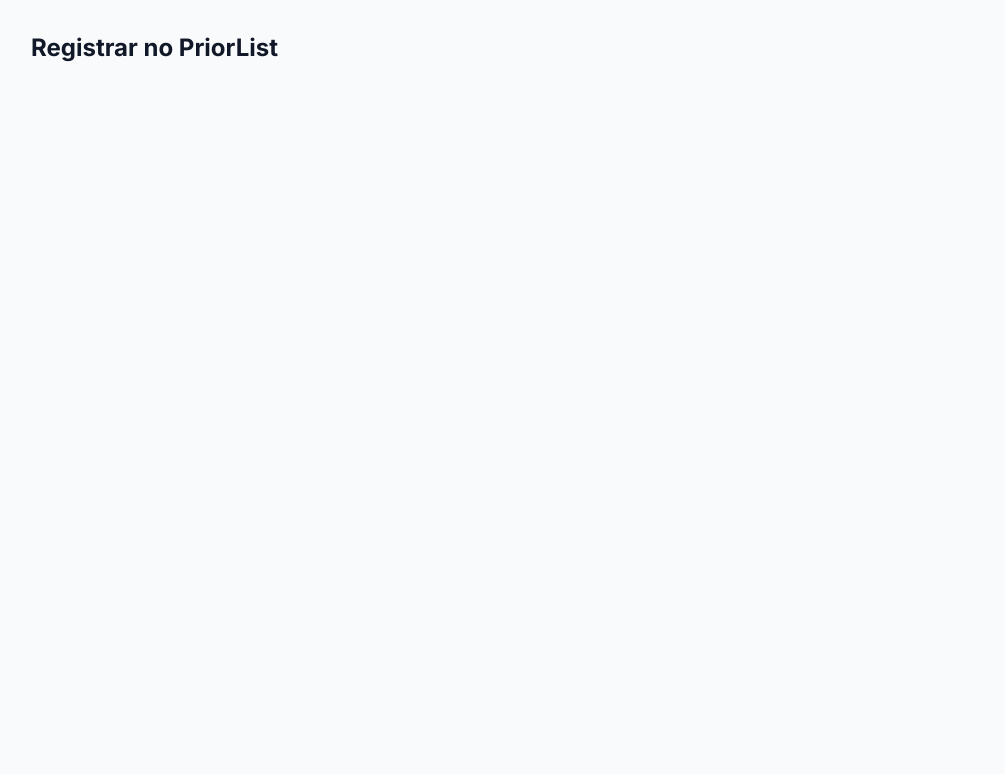
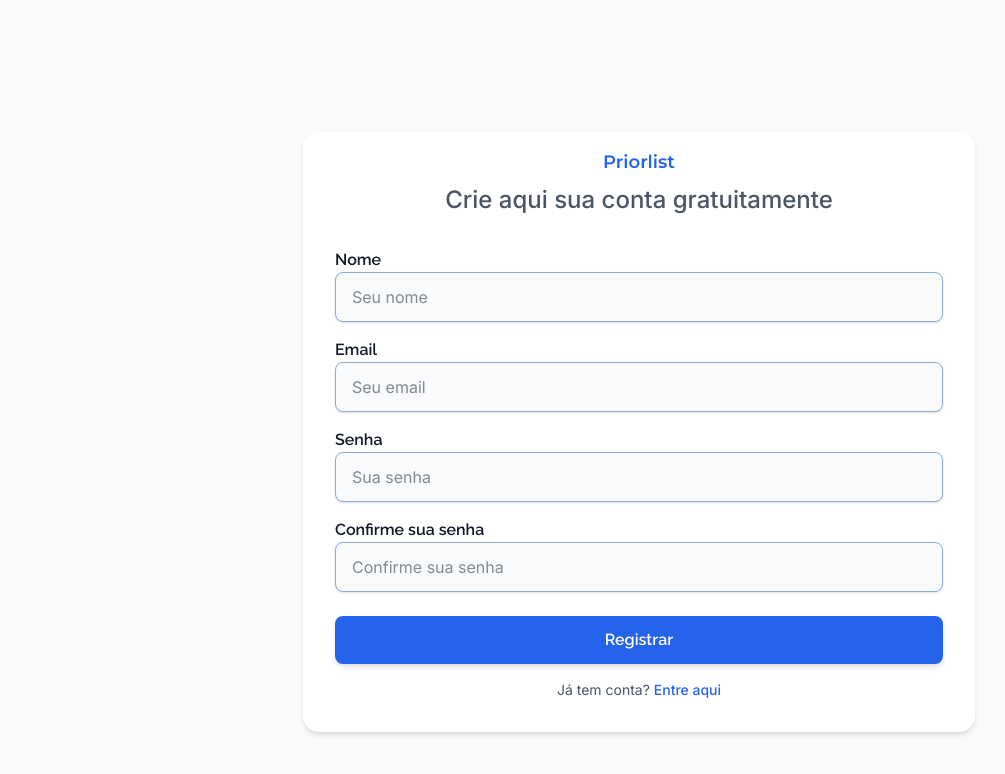
Before and after one commit to Feehh32/priorlist, a React (Vite) app: page /register in a window 1280 px wide. Shown: the top 774 px of the page, without its empty margins (1-1006 px from the left). Built offline with nearby package versions, Linux system fonts and the light colour scheme.

Commit message:
finishing register-page-layout

```diff
--- /dev/null
+++ b/src/components/input/FormInput.jsx
@@ -0,0 +1,21 @@
+import React from "react";
+
+const FormInput = ({ label, placeholder, type = "text", id }) => {
+  return (
+    <label htmlFor={id} className="text-text-main font-semibold font-secondary">
+      {label}
+      <input
+        type={type}
+        name={id}
+        id={id}
+        placeholder={placeholder}
+        className="block border border-input-border rounded-lg w-full px-4 py-3 font-normal focus:border-primary outline-none focus:border-2 focus:ring-2 focus:ring-primary/40 font-primary shadow-sm bg-bg-main"
+      />
+      <span className="text-red-500 text-sm font-primary hidden">
+        o erro vai aqui
+      </span>
+    </label>
+  );
+};
+
+export default FormInput;
--- a/src/index.css
+++ b/src/index.css
@@ -22,4 +22,7 @@
   --font-primary: "Inter", sans-serif;
   --font-secondary: "Raleway", sans-serif;
   --font-logo: "Montserrat", sans-serif;
+
+  /* UI */
+  --color-input-border: #8ea9e4;
 }
--- a/src/pages/Register.jsx
+++ b/src/pages/Register.jsx
@@ -1,10 +1,58 @@
-import React from "react";
+import { Link } from "react-router-dom";
+import FormInput from "../components/input/FormInput";
 
 const Register = () => {
   return (
-    <div>
-      <h1 className="text-2xl font-bold">Registrar no PriorList</h1>
-    </div>
+    <main className="min-h-screen flex items-center justify-center bg-gray-50 px-4">
+      <section className=" bg-white max-w-2xl w-full shadow-md rounded-2xl">
+        <Link
+          to="/"
+          className="text-lg text-primary font-semibold text-center pt-4 pb-2 font-logo block"
+          aria-label="Priolist - Página inicial"
+        >
+          Priorlist
+        </Link>
+        <h2 className=" text-xl md:text-2xl font-medium text-center text-secondary mb-8">
+          Crie aqui sua conta gratuitamente
+        </h2>
+        <form className="px-8 pb-8 grid gap-4">
+          <FormInput label="Nome" placeholder="Seu nome" id="name" />
+          <FormInput
+            label="Email"
+            placeholder="Seu email"
+            id="email"
+            type="email"
+          />
+          <FormInput
+            label="Senha"
+            placeholder="Sua senha"
+            id="password"
+            type="password"
+          />
+          <FormInput
+            label="Confirme sua senha"
+            placeholder="Confirme sua senha"
+            id="confirm-password"
+            type="password"
+          />
+          <button
+            type="submit"
+            className="w-full bg-primary text-white font-semibold py-3 rounded-lg hover:bg-blue-700 transition-colors mt-2 cursor-pointer font-secondary shadow-md"
+          >
+            Registrar
+          </button>
+          <p className="text-sm text-center text-gray-600">
+            Já tem conta?{" "}
+            <Link
+              to="/login"
+              className="text-primary font-medium hover:underline"
+            >
+              Entre aqui
+            </Link>
+          </p>
+        </form>
+      </section>
+    </main>
   );
 };
 
```
